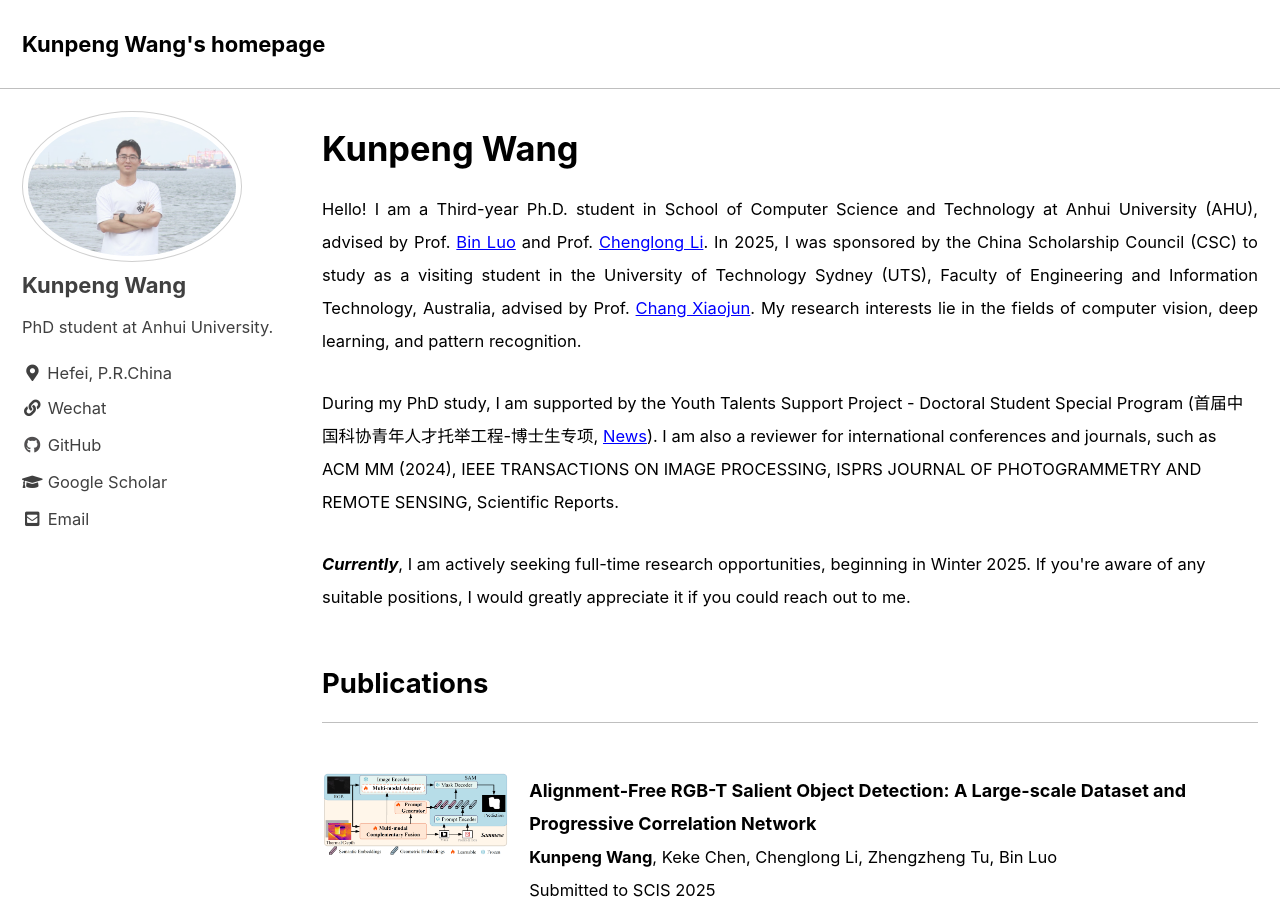
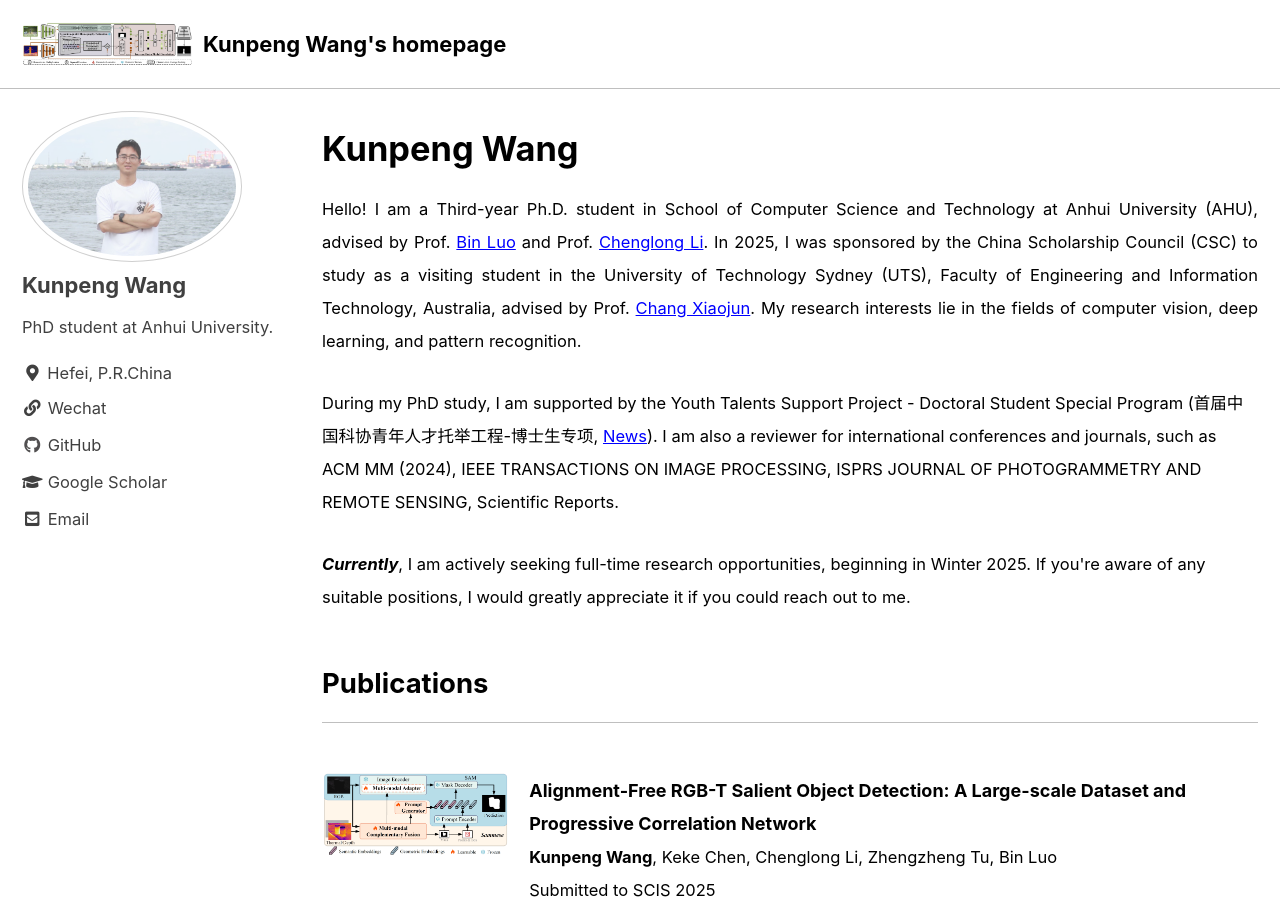
Before and after one commit to Angknpng/Angknpng.github.io, a Jekyll site: the page built from index.html, in a window 1280 px wide and 900 px high. Built offline with Jekyll 4.4.1, drawn with Linux system fonts in a browser that asks for light colours; cached includes are drawn as plain includes; the list of posts is cut into pages by our own code.

Commit message:
Update _config.yml

```diff
--- a/_config.yml
+++ b/_config.yml
@@ -25,7 +25,7 @@
 baseurl                  : # the subpath of your site, e.g. "/blog"
 repository               : # GitHub username/repo-name e.g. "mmistakes/minimal-mistakes"
 teaser                   : # path of fallback teaser image, e.g. "/assets/images/500x300.png"
-logo                     : # path of logo image to display in the masthead, e.g. "/assets/images/88x88.png"
+logo                     : "/imgs/PCNet.png" # path of logo image to display in the masthead, e.g. "/assets/images/88x88.png"
 masthead_title           : # overrides the website title displayed in the masthead, use " " for no title
 # breadcrumbs            : false # true, false (default)
 words_per_minute         : 200
```
